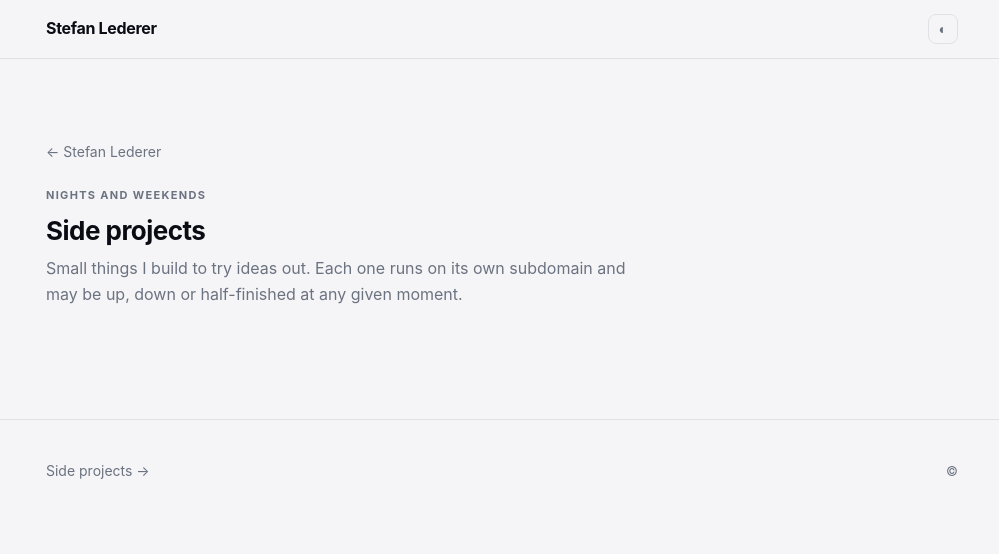
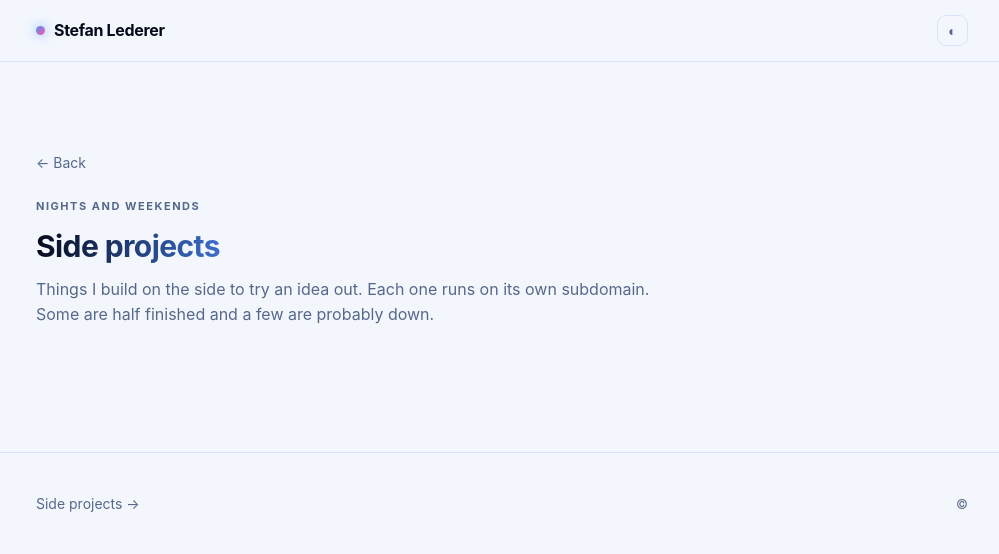
Before and after one commit to slederer/onlycat-tool, a FastAPI app: template templates/projects.html in a window 1280 px wide. Shown: the top 554 px of the page, without its empty margins (138-1137 px from the left). Run offline with FastAPI, Linux system fonts and the light colour scheme; the template is opened without the code that fills it, so the values that code supplies are empty.

Commit message:
Redesign in dark blue, and rewrite the copy in plain language
Design: deep navy base (#070d1c) with blue leading and pink and green
carrying the accents, replacing the slate palette borrowed from the cat
dashboard. Adds a blue-to-pink wash behind the hero, gradient treatment
on the name and section headings, a gradient primary button and dot
wordmark, and hover states on the cards. SPV rails are now pink, blue and
green; incubator cohorts blue and pink. Light mode is retinted blue.
OG image, favicon and touch icon regenerated to match.

Copy: rewritten to read like a person wrote it. Every em dash is gone
from the visible text, along with the stock constructions ("unglamorous
problems", "however small", "I try to reply within a week").

Removed the location from the hero, and dropped Thesis.check_size and its
row entirely rather than leaving an empty field around.

Two new guards run against the rendered HTML rather than just content.py,
because the em dash that survived longest was hardcoded in homepage.html
where the content-level test could not see it.

Co-Authored-By: Claude Opus 5 (1M context) <noreply@anthropic.com>
Claude-Session: https://claude.ai/code/session_012Uw7e92tjKv8G4jRQJqXSj

```diff
--- a/templates/projects.html
+++ b/templates/projects.html
@@ -1,18 +1,18 @@
 {% extends "site_base.html" %}
 {% import "macros.html" as m %}
 
-{% block title %}Side Projects — Stefan Lederer{% endblock %}
-{% block description %}Small things Stefan Lederer builds and hosts on slederer.com — dashboards, trackers and experiments.{% endblock %}
+{% block title %}Side projects by Stefan Lederer{% endblock %}
+{% block description %}Dashboards, trackers and experiments that Stefan Lederer builds on the side and hosts on slederer.com.{% endblock %}
 
 {% block og %}
 <meta property="og:type" content="website">
 <meta property="og:site_name" content="Stefan Lederer">
-<meta property="og:title" content="Side Projects — Stefan Lederer">
+<meta property="og:title" content="Side projects by Stefan Lederer">
 <meta property="og:description" content="Dashboards, trackers and experiments hosted on slederer.com.">
 <meta property="og:url" content="https://slederer.com{{ request.url.path }}">
 <meta property="og:image" content="https://slederer.com/static/site/og.png">
 <meta name="twitter:card" content="summary_large_image">
-<meta name="twitter:title" content="Side Projects — Stefan Lederer">
+<meta name="twitter:title" content="Side projects by Stefan Lederer">
 <meta name="twitter:image" content="https://slederer.com/static/site/og.png">
 {% endblock %}
 
@@ -48,12 +48,12 @@
 {% block content %}
 <section>
   <div class="wrap">
-    <a class="back" href="/">← Stefan Lederer</a>
+    <a class="back" href="/">&larr; Back</a>
     <div class="section-head">
       <div class="eyebrow">Nights and weekends</div>
       <h2>Side projects</h2>
-      <p>Small things I build to try ideas out. Each one runs on its own
-         subdomain and may be up, down or half-finished at any given moment.</p>
+      <p>Things I build on the side to try an idea out. Each one runs on its
+         own subdomain. Some are half finished and a few are probably down.</p>
     </div>
     <div class="projects">
       {% for p in projects %}{{ m.project_row(p) }}{% endfor %}
--- a/templates/site_base.html
+++ b/templates/site_base.html
@@ -4,26 +4,26 @@
 <meta charset="utf-8">
 <meta name="viewport" content="width=device-width, initial-scale=1">
 <title>{% block title %}Stefan Lederer{% endblock %}</title>
-<meta name="description" content="{% block description %}Stefan Lederer — CEO and co-founder of Bitmovin, and angel investor in early-stage technical founders.{% endblock %}">
+<meta name="description" content="{% block description %}Stefan Lederer, CEO and co-founder of Bitmovin. He invests in early-stage technical founders in B2B SaaS, security and defence, and energy.{% endblock %}">
 <link rel="canonical" href="https://slederer.com{{ request.url.path }}">
 
 <link rel="icon" href="/static/site/favicon.svg" type="image/svg+xml">
 <link rel="apple-touch-icon" href="/static/site/apple-touch-icon.png">
-<meta name="theme-color" content="#0f1117">
+<meta name="theme-color" content="#070d1c">
 
 {% block og %}
 <meta property="og:type" content="profile">
 <meta property="og:site_name" content="Stefan Lederer">
-<meta property="og:title" content="Stefan Lederer — CEO &amp; Co-founder, Bitmovin">
-<meta property="og:description" content="Building video infrastructure for the internet. Angel investor in early-stage technical founders.">
+<meta property="og:title" content="Stefan Lederer, CEO and Co-founder of Bitmovin">
+<meta property="og:description" content="I build video infrastructure at Bitmovin and back early-stage technical founders.">
 <meta property="og:url" content="https://slederer.com{{ request.url.path }}">
 <meta property="og:image" content="https://slederer.com/static/site/og.png">
 <meta property="og:image:width" content="1200">
 <meta property="og:image:height" content="630">
 <meta property="og:locale" content="en_US">
 <meta name="twitter:card" content="summary_large_image">
-<meta name="twitter:title" content="Stefan Lederer — CEO &amp; Co-founder, Bitmovin">
-<meta name="twitter:description" content="Building video infrastructure for the internet. Angel investor in early-stage technical founders.">
+<meta name="twitter:title" content="Stefan Lederer, CEO and Co-founder of Bitmovin">
+<meta name="twitter:description" content="I build video infrastructure at Bitmovin and back early-stage technical founders.">
 <meta name="twitter:image" content="https://slederer.com/static/site/og.png">
 {% endblock %}
 
@@ -41,44 +41,48 @@
 
 <style>
   :root {
-    /* Same values as templates/dashboard.html so the two properties read as one system. */
-    --bg: #0f1117;
-    --surface: #1a1d27;
-    --surface-hover: #1f2231;
-    --border: #2a2d3a;
-    --text: #e4e4e7;
-    --muted: #71717a;
-    --green: #22c55e;  --green-dim: #16352a;
-    --red: #ef4444;    --red-dim: #351616;
-    --yellow: #eab308; --yellow-dim: #352a16;
-    --blue: #3b82f6;   --blue-dim: #162035;
-    --purple: #a855f7; --purple-dim: #1e1635;
-    --orange: #f97316; --orange-dim: #351f0a;
-    --cyan: #06b6d4;   --cyan-dim: #0a2a35;
-    --pink: #ec4899;   --pink-dim: #35162a;
-    --indigo: #6366f1; --indigo-dim: #1a1c3a;
+    /* Deep navy base. Blue leads, pink and green carry the accents. */
+    --bg: #070d1c;
+    --bg-soft: #0a1224;
+    --surface: #0f1a33;
+    --surface-hover: #14213e;
+    --border: #1c2a4a;
+    --border-strong: #2e4370;
+    --text: #e7eefb;
+    --text-strong: #ffffff;
+    --muted: #8296b8;
 
-    --text-strong: #ffffff;
-    --border-strong: #3a3e4f;
-    --radius: 12px;
-    --radius-sm: 8px;
-    --maxw: 960px;
-    --shadow: 0 8px 24px rgba(0, 0, 0, .35);
+    --blue: #4d8dff;   --blue-dim: #10224a;
+    --pink: #ff5c9d;   --pink-dim: #3a1028;
+    --green: #34d399;  --green-dim: #06301f;
+    --cyan: #22d3ee;   --cyan-dim: #062c38;
+    --purple: #a78bfa; --purple-dim: #1f1740;
+    --orange: #fb923c; --orange-dim: #3a1e08;
+    --yellow: #fbbf24; --yellow-dim: #33260a;
+    --red: #f87171;    --red-dim: #3a1414;
+    --indigo: #818cf8; --indigo-dim: #1a1c44;
+
+    --radius: 14px;
+    --radius-sm: 9px;
+    --maxw: 980px;
+    --shadow: 0 10px 30px rgba(0, 0, 0, .45);
     --mono: 'SF Mono', 'Fira Code', ui-monospace, monospace;
   }
   html.light-mode {
-    --bg: #f5f5f7;
+    --bg: #f3f7fd;
+    --bg-soft: #ffffff;
     --surface: #ffffff;
-    --surface-hover: #f0f0f2;
-    --border: #e0e0e5;
-    --text: #1a1a2e;
-    --muted: #6b7280;
-    --text-strong: #0b0b14;
-    --border-strong: #c8c8d0;
-    --green-dim: #dcfce7; --red-dim: #fee2e2; --yellow-dim: #fef9c3;
-    --blue-dim: #dbeafe;  --purple-dim: #f3e8ff; --orange-dim: #ffedd5;
-    --cyan-dim: #cffafe;  --pink-dim: #fce7f3;  --indigo-dim: #e0e7ff;
-    --shadow: 0 8px 24px rgba(0, 0, 0, .08);
+    --surface-hover: #eaf1fc;
+    --border: #d8e3f5;
+    --border-strong: #a9bfe2;
+    --text: #101d36;
+    --text-strong: #04091a;
+    --muted: #56688a;
+
+    --blue-dim: #dbe8ff; --pink-dim: #ffe0ed; --green-dim: #d3f6e7;
+    --cyan-dim: #d0f4fb; --purple-dim: #ece5ff; --orange-dim: #ffe8d4;
+    --yellow-dim: #fdf0cd; --red-dim: #ffe0e0; --indigo-dim: #e2e5ff;
+    --shadow: 0 10px 30px rgba(23, 43, 84, .10);
   }
 
   * { margin: 0; padding: 0; box-sizing: border-box; }
@@ -95,38 +99,50 @@
 
   .wrap { max-width: var(--maxw); margin: 0 auto; padding: 0 24px; }
 
-  section { padding-block: 80px; }
+  section { padding-block: 88px; position: relative; }
   section + section { border-top: 1px solid var(--border); }
-  .band { background: var(--surface); border-block: 1px solid var(--border); }
+  .band { background: var(--bg-soft); border-block: 1px solid var(--border); }
   .band + section { border-top: none; }
 
   .eyebrow {
-    font-size: 11px; font-weight: 700; letter-spacing: .12em;
-    text-transform: uppercase; color: var(--muted); margin-bottom: 10px;
+    font-size: 11px; font-weight: 700; letter-spacing: .14em;
+    text-transform: uppercase; color: var(--muted); margin-bottom: 12px;
   }
-  .section-head { margin-bottom: 32px; }
-  .section-head h2 { font-size: 26px; }
-  .section-head p { color: var(--muted); margin-top: 10px; max-width: 60ch; }
+  .section-head { margin-bottom: 36px; }
+  .section-head h2 {
+    font-size: 30px; display: inline-block;
+    background: linear-gradient(96deg, var(--text-strong), var(--blue) 130%);
+    -webkit-background-clip: text; background-clip: text; color: transparent;
+  }
+  .section-head p { color: var(--muted); margin-top: 12px; max-width: 62ch; }
 
   /* --- nav --- */
   .nav {
     position: sticky; top: 0; z-index: 20;
-    background: color-mix(in srgb, var(--bg) 88%, transparent);
-    backdrop-filter: blur(8px);
+    background: color-mix(in srgb, var(--bg) 82%, transparent);
+    backdrop-filter: blur(12px) saturate(140%);
     border-bottom: 1px solid var(--border);
   }
   .nav-inner {
-    max-width: var(--maxw); margin: 0 auto; padding: 14px 24px;
+    max-width: var(--maxw); margin: 0 auto; padding: 15px 24px;
     display: flex; align-items: center; gap: 20px;
   }
-  .wordmark { font-weight: 700; color: var(--text-strong); text-decoration: none; letter-spacing: -0.02em; }
-  .nav-links { margin-left: auto; display: flex; align-items: center; gap: 20px; }
-  .nav-links a { color: var(--muted); text-decoration: none; font-size: 14px; }
+  .wordmark {
+    font-weight: 700; color: var(--text-strong); text-decoration: none;
+    letter-spacing: -0.02em; display: inline-flex; align-items: center; gap: 9px;
+  }
+  .wordmark::before {
+    content: ""; width: 9px; height: 9px; border-radius: 50%;
+    background: linear-gradient(135deg, var(--blue), var(--pink));
+    box-shadow: 0 0 12px color-mix(in srgb, var(--blue) 70%, transparent);
+  }
+  .nav-links { margin-left: auto; display: flex; align-items: center; gap: 22px; }
+  .nav-links a { color: var(--muted); text-decoration: none; font-size: 14px; transition: color .15s; }
   .nav-links a:hover { color: var(--text); }
   .theme-toggle {
     background: transparent; border: 1px solid var(--border); color: var(--muted);
-    width: 30px; height: 30px; border-radius: var(--radius-sm);
-    cursor: pointer; font-size: 14px; line-height: 1;
+    width: 31px; height: 31px; border-radius: var(--radius-sm);
+    cursor: pointer; font-size: 14px; line-height: 1; transition: border-color .15s, color .15s;
   }
   .theme-toggle:hover { border-color: var(--border-strong); color: var(--text); }
   .nav-user { display: flex; align-items: center; gap: 8px; font-size: 13px; color: var(--muted); }
```
Also changed, not shown: other parts of templates/site_base.html (+14 -10 lines), content.py (+51 -55 lines), templates/homepage.html (+42 -19 lines), tests/test_api.py (+19 -0 lines), tests/test_content.py (+17 -0 lines), static/site/apple-touch-icon.png, static/site/favicon.svg, static/site/og.png.
